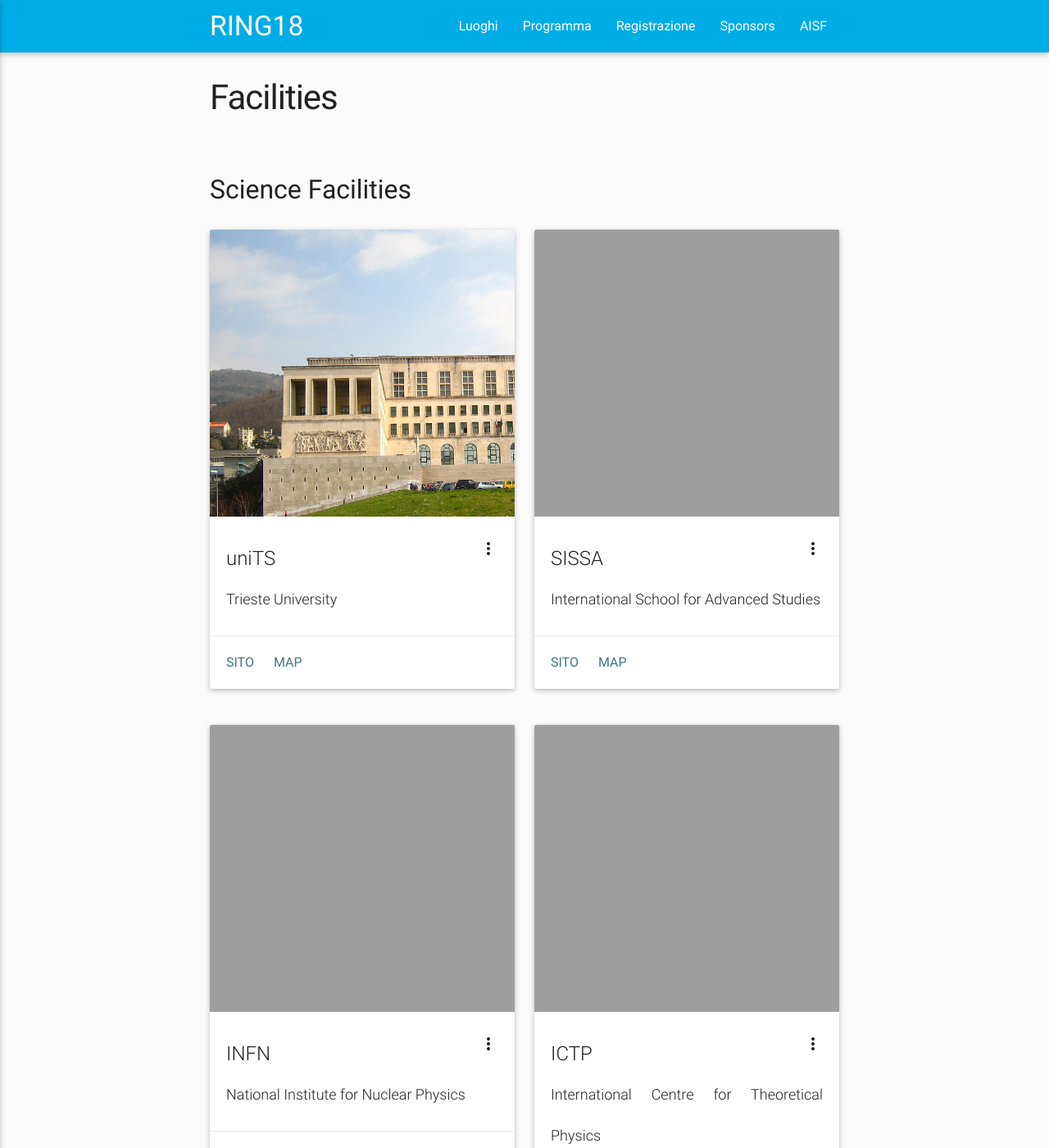
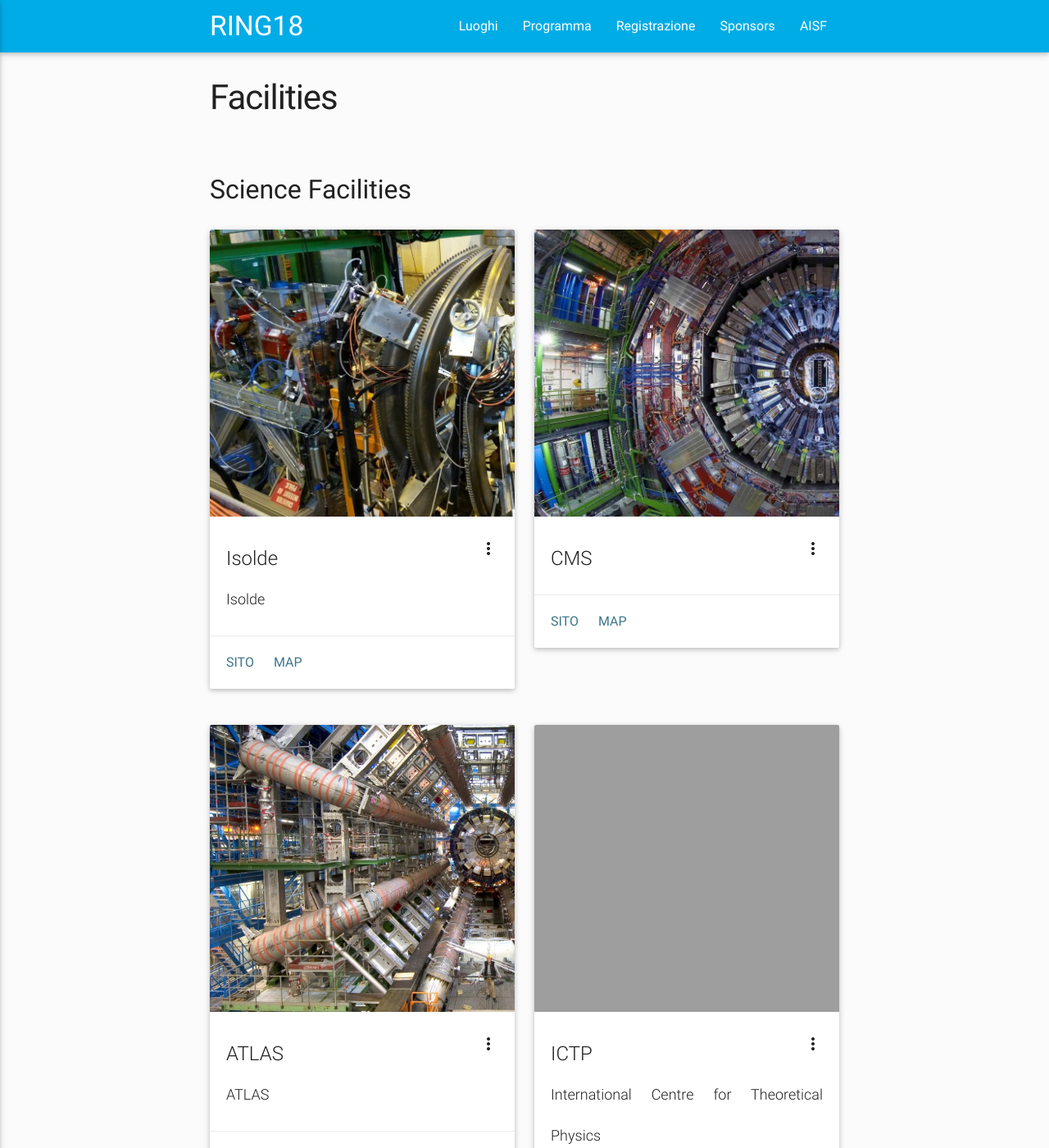
Before and after one commit to ai-sf/ring18, a Jekyll site: the page built from facilities.html, in a window 1280 px wide and 1400 px high. Shown: the whole window at 82% size. Built offline with Jekyll 4.4.1, drawn with Linux system fonts in a browser that asks for light colours; nearby versions of some CDN libraries; some of the changed lines change nothing that is shown; some of the changed text lies outside the part shown.

Commit message:
Update facilities.yml

```diff
--- a/_data/facilities.yml
+++ b/_data/facilities.yml
@@ -1,34 +1,32 @@
 intro: ""
 accommodation:
-  - img: img/hotelmilano.jpg
-    title: Hotel Milano
-    descr: "Hotel Milano is in a strategic position: it's in the city centre, close to the Unita' d'Italia Square. Buffet breakfast included, comfortable and cozy rooms."
-    shortdes: "Trieste Centre"
+  - img: img/
+    title: Hotel
+    descr: ""
     site: http://www.hotel-milano.com/ZINGindex.html
     map: https://goo.gl/maps/sbZZLrX9YhB2
 
 science:
 
-  - img: img/units.jpg
-    title: uniTS
-    descr: "At present there are 48 faculty members at the Department of Physics, active in the following areas: Theoretical Physics, experimental and theoretical studies on Condensed Matter, Particles and Nuclei, Astrophysics and Astronomy, and Applied Physics. A roughly equivalent number of PhD students, postdoc fellows, visitors and research associates contribute to the research effort.<br>Research activities are carried out with cutting-edge equipment and facilities, on the main university campus, at the local Area Science Park, and at national and international laboratories, in collaboration with Italian and international research institutions.<br>The quality of the research produced is indicated by the number of publications in international peer-reviewed journals, and offers excellent opportunities to students both at the undergraduate level and at the Graduate Schools of Physics and Nanotechnology to learn the most advanced techniques and methods in mainstream physics. Students are actively encouraged to engage with both the Italian and international research environments so as to increase their chances of finding employment."
-    shortdes: "Trieste University"
-    site: https://df.units.it/en
-    map: https://goo.gl/maps/jgw8Nt2PVmk
+  - img: img/isolde.jpg
+    title: Isolde
+    descr: ""
+    shortdes: "Isolde"
+    site: http://isolde.web.cern.ch
+    map: https://goo.gl/maps/73Jn78mG8YA2
 
-  - img: img/sissa.jpg
-    title: SISSA
-    descr: "SISSA, the International School for Advanced Studies, was founded in 1978 and is a scientific center of excellence within the national and international academic scene. Located in Italy, in the city of Trieste, it features 71 professors, about 115 post-docs, 281 PhD students and 102 technical administrative staff. Situated on the scenic Karst upland, the School is surrounded by a 25 acre park, and offers a stunning view of the Gulf of Trieste.<br>The three main research areas of SISSA are Physics, Neuroscience and Mathematics.<br>All the scientific work carried out by SISSA researchers is published regularly in leading international journals with a high impact factor, and frequently in the most prestigious scientific journals such as Nature and Science. The School has also drawn up over 150 collaboration agreements with the world's leading schools and research institutes.<br>The quality level of the research is further confirmed by the fact that within the competitive field of European funding schemes SISSA holds the top position among Italian scientific institutes in terms of research grants obtained in relation to the number of researchers and professors. Such leadership should also be seen in terms of SISSA's ability to obtain funding, both from the private and public sectors, such PRIN."
-    shortdes: "International School for Advanced Studies"
-    site: https://www.sissa.it/
-    map: https://goo.gl/maps/MAw4RMeXVVK2
+  - img: img/cms.jpg
+    title: CMS
+    descr: "CMS"
+    site: https://cms.cern/detector
+    map: https://goo.gl/maps/4YHjs2YCg2G2
 
-  - img: img/infn.jpg
-    title: INFN
-    descr: "The italian National Institute of Nuclear Physics (INFN) is an organization dedicated to the study of the fundamental constituents of matter, and conducts theoretical and experimental research in the fields of subnuclear, nuclear, and astroparticle physics.<br>Fundamental research in these areas requires the use of cutting-edge technologies and instrumentation, which the INFN develops both in its own laboratories and in collaboration with the world of industry.<br>Moreover, INFN promotes the application of the skills, methods, and experimental techniques developed in the course of its own research to research in other fields, such as medicine, artistic preservation, and environmental protection. These activities are conducted in close collaboration with the academic world.<br>Groups from the universities of Rome, Padua, Turin, and Milan founded INFN on August 8, 1951 for the purpose of building upon the scientific tradition established during the 1930's by Enrico Fermi and his school, with their theoretical and experimental research on nuclear Physics. Research activity at the INFN is carried out at two complementary types of facilities: the Divisions (Sezioni) and the National Laboratories. Each of the Divisions is located at a university physics department. The Divisions thus provide a direct connection between the Institute and the academic world."
-    shortdes: "National Institute for Nuclear Physics"
-    site: https://www.ts.infn.it/en/
-    map: https://goo.gl/maps/htex59jyXkJ2
+  - img: img/atlas.jpg
+    title: ATLAS
+    descr: ""
+    shortdes: "ATLAS"
+    site: https://atlas.cern
+    map: https://goo.gl/maps/Y3z6xEriCYH2
 
   - img: img/ictp.jpg
     title: ICTP
```
